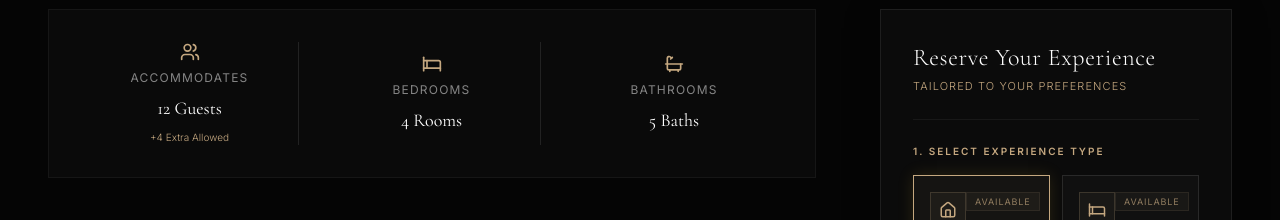
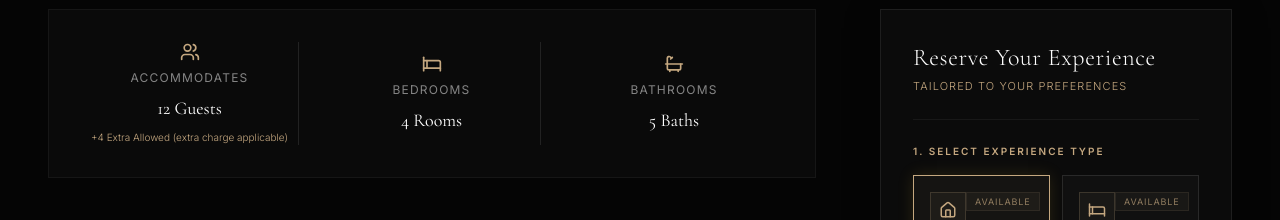
Before and after one commit to villanovajk/Villa_Nova, a React (Vite) app: page /villa/villa-nova in a window 1280 px wide. Shown: the part 960-1180 px from the top of the page. Built offline with nearby package versions, Linux system fonts and the light colour scheme.

Commit message:
Update VillaDetailPage.jsx

```diff
--- a/src/pages/VillaDetailPage.jsx
+++ b/src/pages/VillaDetailPage.jsx
@@ -203,7 +203,7 @@ export default function VillaDetailPage() {
                 <span className="text-xs uppercase tracking-widest text-white/50">Accommodates</span>
                 <span className="text-lg font-serif text-white">{villa.guests} Guests</span>
                 {villa.extraGuestsAllowed > 0 && (
-                  <span className="text-[10px] font-light text-luxury-gold">+{villa.extraGuestsAllowed} Extra Allowed</span>
+                  <span className="text-[10px] font-light text-luxury-gold">+{villa.extraGuestsAllowed} Extra Allowed (extra charge applicable)</span>
                 )}
               </div>
               <div className="flex flex-col items-center justify-center text-center space-y-2 border-r border-white/10">
```
